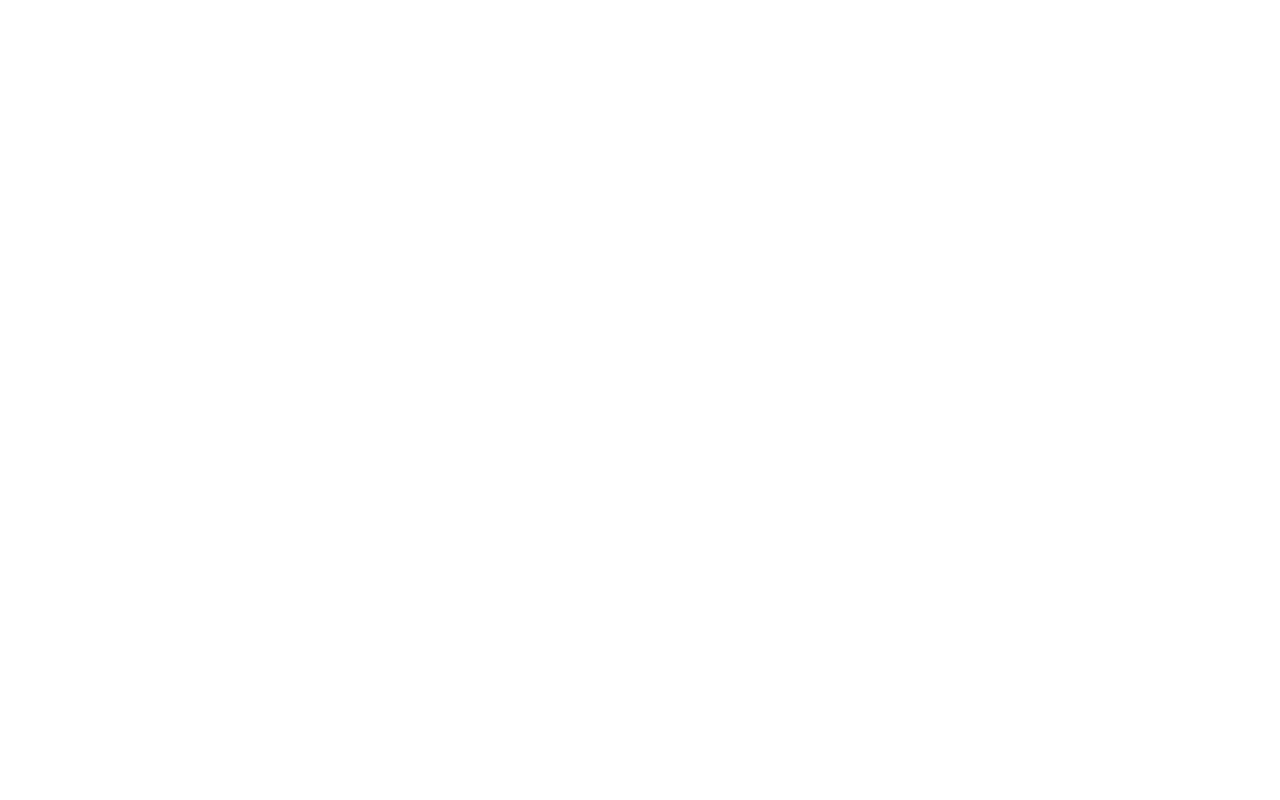
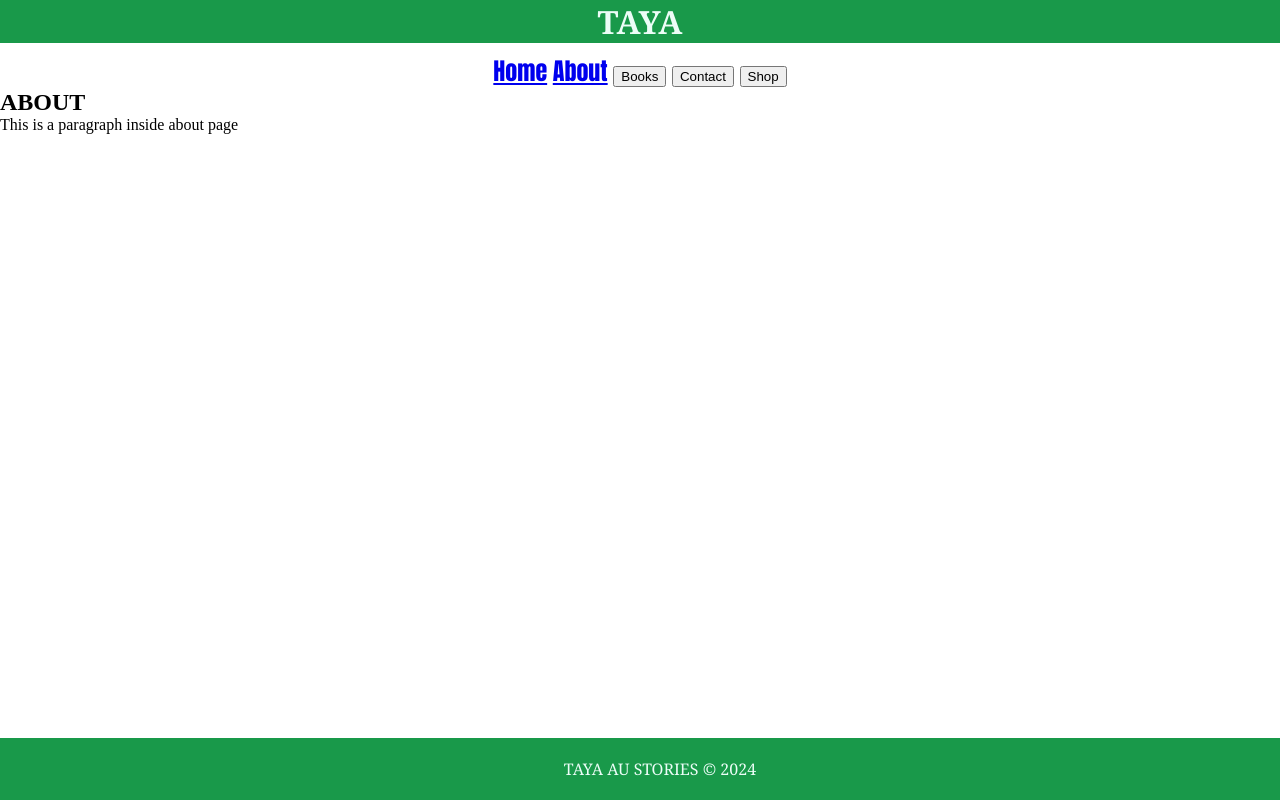
Before and after one commit to SheanBrigale/WFT1, a plain HTML site: page 2. About/About.html in a window 1280 px wide. Drawn offline with Linux system fonts and the light colour scheme; files that its build step writes are made by us from their sources.

Commit message:
Edited the Home page with minor css

```diff
--- a/1. Landing_Page/Landing.css
+++ b/1. Landing_Page/Landing.css
@@ -14,9 +14,12 @@
 }
 
 .button {
+    margin-top: 10px;
     text-align: center;
-    margin-top: 10px;
-
+    color: pink;
+    font-family: Impact, Haettenschweiler, 'Arial Narrow Bold', sans-serif;
+    font-size: 24px;
+    text-decoration: none;
 }
 
 .footer{
--- a/2. About/About.html
+++ b/2. About/About.html
@@ -0,0 +1,32 @@
+<!DOCTYPE html>
+<html lang="en">
+<head>
+    <meta charset="UTF-8">
+    <meta name="viewport" content="width=device-width, initial-scale=1.0">
+    <title>TAYA</title>
+    <link rel="stylesheet" href="Landing.css">
+</head>
+<body>
+    <div class="header">
+        <h1>TAYA</h1>
+    </div>
+
+    <div class="button">
+        <a href="/1. Landing_Page/Landing.html">Home</a>
+        <!-- <button>Home</button> -->
+        <a href="/2. About/About.html">About</a>
+        <!-- <button>About</button> -->
+        <button>Books</button>
+        <button>Contact</button>
+        <button>Shop</button>
+    </div>
+    <div>
+        <h2>ABOUT</h2>
+        <p>This is a paragraph inside about page</p>
+    </div>
+
+    <div class="footer">
+        <p>TAYA AU STORIES &copy; 2024</p>
+    </div>
+</body>
+</html>
```
Also changed, not shown: 1. Landing_Page/Landing.html (+9 -7 lines).
